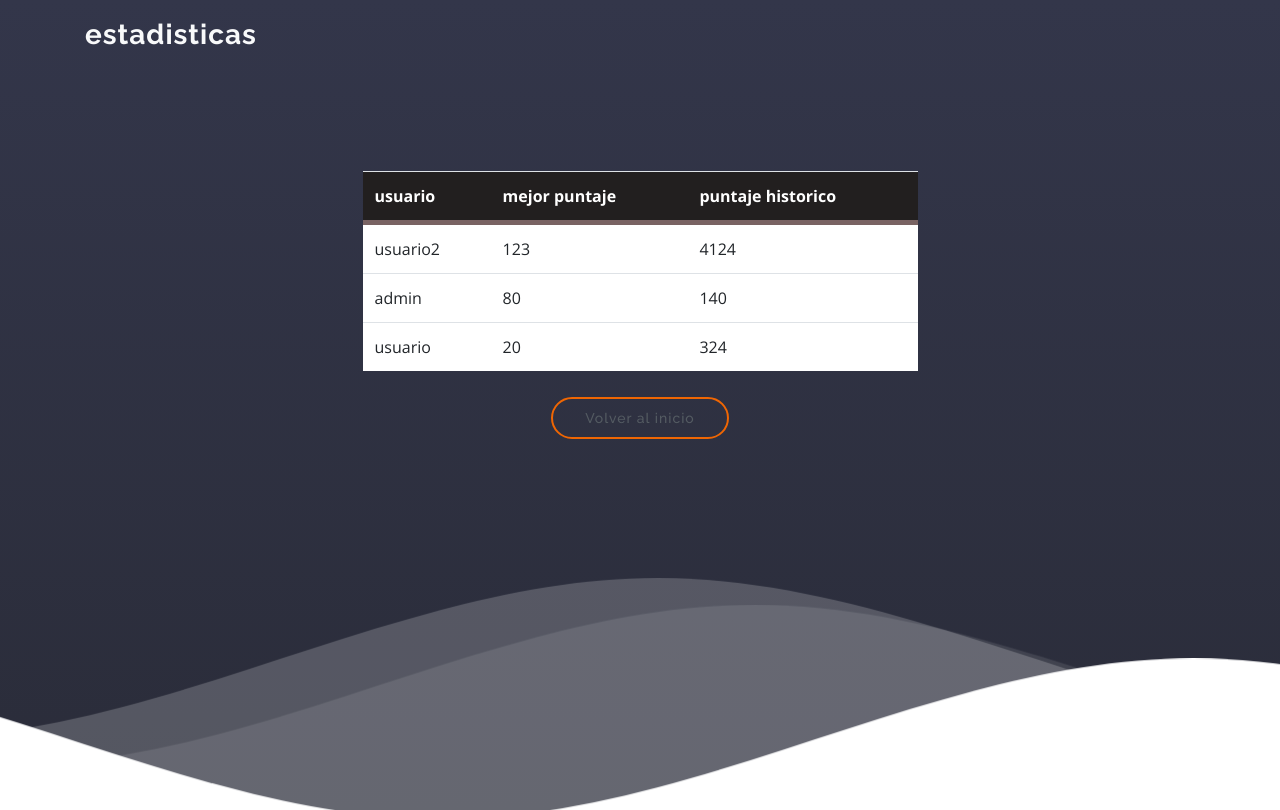
After one commit to LezamaCybart/practica_django_informatorio, a Django app: page /estadisticas/ in a window 1280 px wide. The commit adds this page. Run offline with Django 3.2, Linux system fonts and the light colour scheme; data comes from the database, SQL or seed files in the repository; both versions use the stored data as it was after the commit; parts of the project's set-up code (start-up, migrations or seed data) failed here and were passed over; some libraries are stand-ins or nearby versions.

Commit message:
implementando views de estadisticas

```diff
--- a/quiz/models.py
+++ b/quiz/models.py
@@ -6,7 +6,12 @@ from datetime import datetime
 class User(AbstractUser):
     pass
 
+class Categoria(models.Model):
+    nombre = models.CharField()
+
 class Pregunta(models.Model):
+    categoria = models.ForeignKey(Categoria, on_delete=models.CASCADE)
+
     texto = models.TextField(max_length=400)
 
 class Respuesta(models.Model):
--- /dev/null
+++ b/quiz/templates/quiz/estadisticas.html
@@ -0,0 +1,106 @@
+{% extends "quiz/layout.html" %}
+{% load static %}
+{% block body %}
+<style>
+    table{
+    background-color: white;
+    text-align: left;
+    border-collapse: collapse;
+    width: 50% !important;
+    margin: auto;
+}
+th, td{
+    padding: 20;
+
+}
+thead{
+    background-color: rgb(34, 31, 31);
+    border-bottom: solid 5px rgb(121, 99, 99);
+    color:white;
+}
+
+
+tr:hover td{
+    background-color:rgb(151, 129, 151);
+    color: white;
+
+}
+
+  </style>
+  <!-- ======= Header ======= -->
+  <header id="header" class="fixed-top d-flex align-items-center  header-transparent ">
+    <div class="container d-flex align-items-center">
+
+      <div class="logo mr-auto">
+        <h1 class="text-light">estadisticas</h1>
+        <!-- Uncomment below if you prefer to use an image logo -->
+        <!-- <a href="index.html"><img src="assets/img/logo.png" alt="" class="img-fluid"></a>-->
+      </div>
+
+
+
+    </div>
+  </header><!-- End Header -->
+
+
+
+  <!-- ======= Hero Section ======= -->
+  <section id="hero" class="d-flex flex-column justify-content-end align-items-center">
+    <div id="heroCarousel" class="container carousel carousel-fade" data-ride="carousel">
+
+      <!-- Slide 1 -->
+      <div class="carousel-item active">
+        <div class="carousel-container">
+          <div class="table-responsive">
+
+            <table class="table table-hover">
+                <thead>
+                  <tr>
+                    <th scope="col">usuario</th>
+                    <th scope="col">mejor puntaje</th>
+                    <th scope="col">puntaje historico</th>
+                  </tr>
+                </thead>
+                <tbody>
+                    {% for estadistica in estadisticas %}
+                        <tr>
+                            <td>{{ estadistica.usuario.username }}</td>
+                            <td>{{ estadistica.mejor_racha }}</td>
+                            <td>{{ estadistica.puntaje_historico }}</td>
+                        </tr>
+                    {% endfor %}
+                </tbody>
+
+              </table>
+                                <a  href="{% url 'inicio' %}"style="color: #545b62;" class="btn-get-started animate__animated scrollto" name="respuesta" value="{{respuesta.id}}">
+                                    Volver al inicio
+                                </a>
+
+            </div>
+
+       </div>
+      </div>
+    </div>
+
+
+
+    <svg style="height: 250px;" class="hero-waves" xmlns="http://www.w3.org/2000/svg" xmlns:xlink="http://www.w3.org/1999/xlink" viewBox="0 24 150 28 " preserveAspectRatio="none">
+      <defs>
+        <path id="wave-path" d="M-160 44c30 0 58-18 88-18s 58 18 88 18 58-18 88-18 58 18 88 18 v44h-352z">
+      </defs>
+      <g class="wave1">
+        <use xlink:href="#wave-path" x="50" y="3" fill="rgba(255,255,255, .1)">
+      </g>
+      <g class="wave2">
+        <use xlink:href="#wave-path" x="50" y="0" fill="rgba(255,255,255, .2)">
+      </g>
+      <g class="wave3">
+        <use xlink:href="#wave-path" x="50" y="9" fill="#fff">
+      </g>
+    </svg>
+
+  </section><!-- End Hero -->
+
+  <a href="#" class="back-to-top"><i class="ri-arrow-up-line"></i></a>
+
+{% endblock %}
--- a/quiz/urls.py
+++ b/quiz/urls.py
@@ -26,4 +26,5 @@ urlpatterns = [
     path("", views.index_view, name="inicio"),
     path("pregunta/", views.pregunta_view, name="pregunta_view"),
     path("resultado/<int:sesion_id>", views.resultado_view, name="resultado_view"),
+    path("estadisticas/", views.estadisticas_view, name="estadisticas_view"),
 ]
--- a/quiz/utils.py
+++ b/quiz/utils.py
@@ -1,8 +1,7 @@
-#obtener id de pregunta
 from .models import Pregunta, ProgresoSesion, User
 import random
 
-
+#obtener id de pregunta
 def obtener_id_disponible(id_usuario):
     usuario = User.objects.get(id=id_usuario)
 
@@ -17,7 +16,6 @@ def obtener_id_disponible(id_usuario):
     return preguntas_disponibles[id_random - 1]
 
 
-#sacar del bombo id de pregunta
 def sacar_id_de_lista(id_usuario, id_pregunta):
     usuario = User.objects.get(id=id_usuario)
 
--- a/quiz/views.py
+++ b/quiz/views.py
@@ -3,7 +3,7 @@ from django.contrib.auth import authenticate, login, logout
 from django.http import HttpResponse, HttpResponseRedirect
 from django.contrib.auth.decorators import login_required
 from .utils import obtener_id_disponible, sacar_id_de_lista
-from .models import EstadisticasUsuarios, LoginDetails, PartidasDetails, User, Pregunta, ProgresoSesion, Respuesta
+from .models import EstadisticasUsuarios, LoginDetails, PartidasDetails, ProgresoHistorico, User, Pregunta, ProgresoSesion, Respuesta
 from django.shortcuts import redirect, render, resolve_url
 from django.urls import reverse
 from django.db import IntegrityError
@@ -89,7 +89,6 @@ def index_view(request):
         pregunta_view()
     """
 
-#La view que muestra la pregunta
 
 """
 sesion.es_valido = bool
@@ -106,6 +105,7 @@ if not es_valido:
 put
 sesion.es_valido = True
 """
+#La view que muestra la pregunta
 @login_required(login_url='/login')
 def pregunta_view(request):
     if request.method == 'GET':
@@ -194,7 +194,7 @@ def pregunta_view(request):
             sesion.vidas -=1
             sesion.save()
 
-            if sesion.vidas != 0:
+            if sesion.vidas > 0:
                 id_pregunta_disponible = obtener_id_disponible(request.user.id)
                 return redirect('pregunta_view')
 
@@ -212,6 +212,16 @@ def resultado_view(request, sesion_id):
         ganador = True
 
         puntaje = sesion.puntaje
+
+        #progreso historico
+        progreso_historico, create = ProgresoHistorico.objects.get_or_create(usuario=request.user)
+
+        progreso_historico.puntaje_historico += puntaje
+
+        if progreso_historico.mejor_racha < puntaje:
+            progreso_historico.mejor_racha = puntaje
+
+        progreso_historico.save()
 
         if sesion.vidas == 0:
             ganador = False
@@ -240,3 +250,10 @@ def resultado_view(request, sesion_id):
 
 
 #view estadisticas
+
+def estadisticas_view(request):
+    estadisticas = ProgresoHistorico.objects.all().order_by('-mejor_racha')[:10]
+
+    return render(request, 'quiz/estadisticas.html', {
+        'estadisticas': estadisticas,
+    })
```
Also changed, not shown: quiz/templates/quiz/index.html (+161 -17 lines), db.sqlite3.
